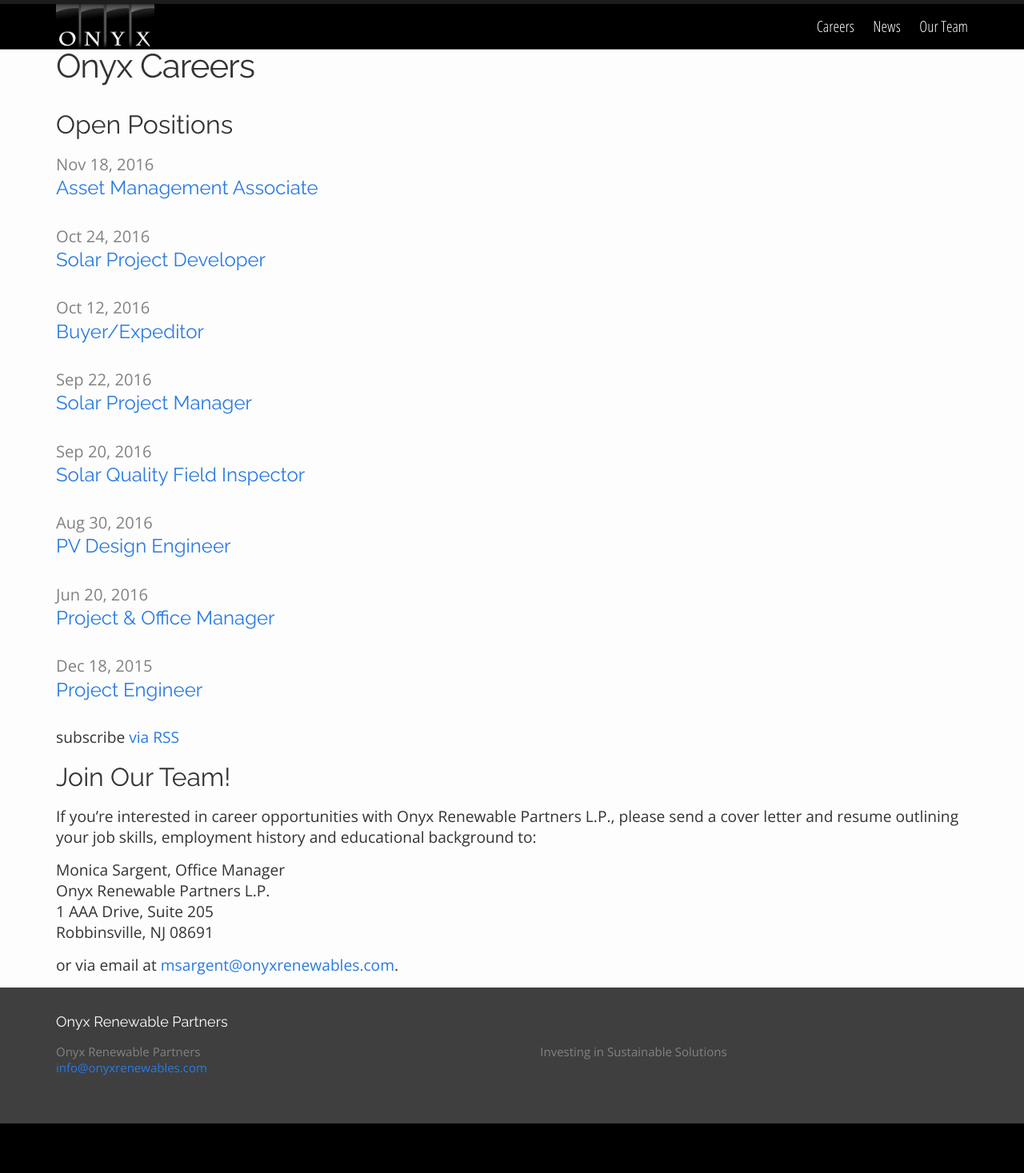
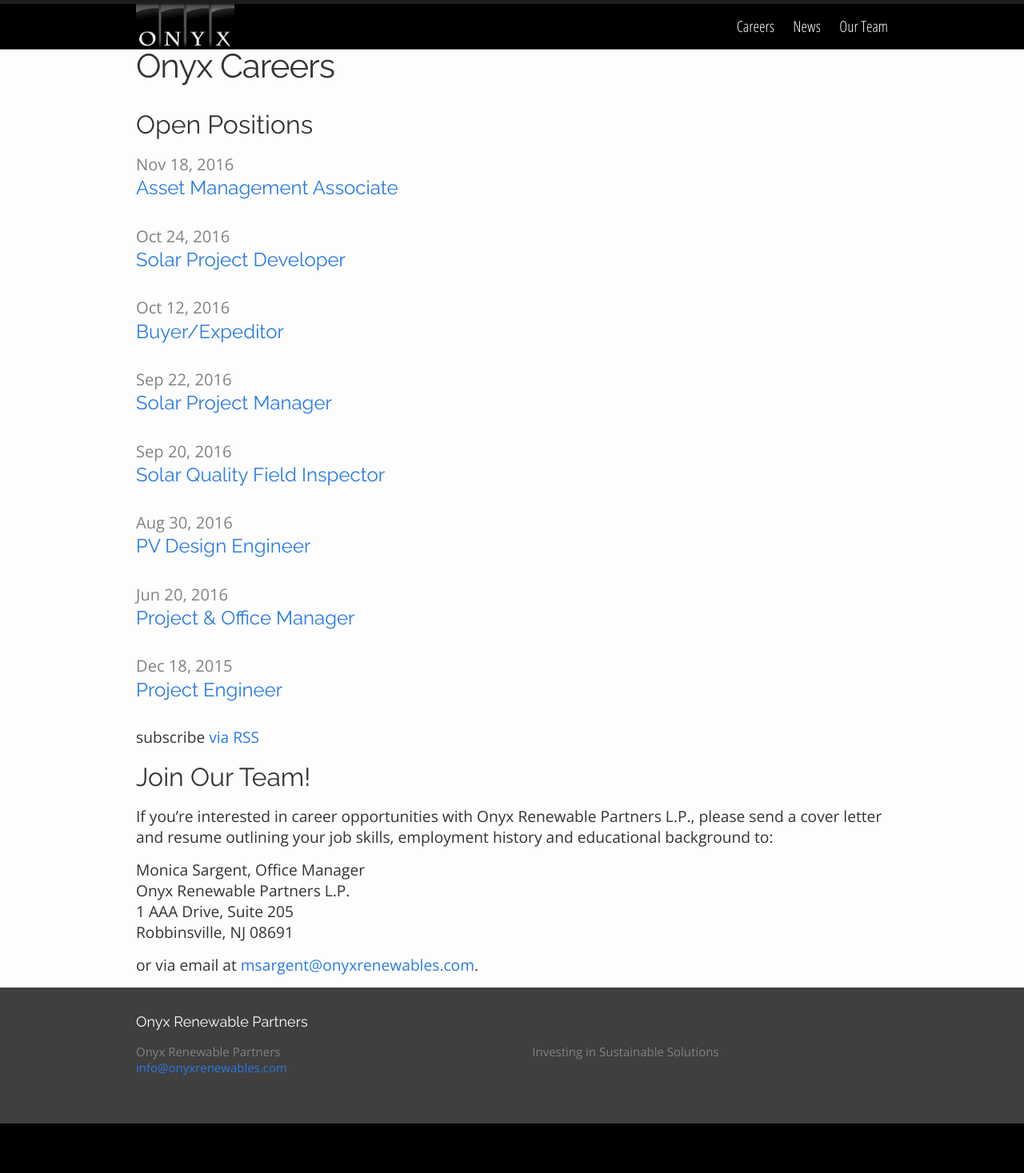
Before and after one commit to bdeixler/onyx, a Jekyll site: the page built from careers.html, in a window 1280 px wide. Shown: the whole page at 80% size. Built offline with Jekyll 4.4.1, drawn with Linux system fonts in a browser that asks for light colours; some web fonts are replaced.

Commit message:
adjusted max content-width to match home-nav breakpoints. set home-nav breakpoints to the same variables, since they shared values. may need to undo later

```diff
--- a/_sass/_home.scss
+++ b/_sass/_home.scss
@@ -23,15 +23,15 @@
 
 @include home-nav($scale: 1.25);
 
-@media screen and (max-width: 1280px) {
+@media screen and (max-width: $content-max) {
     @include home-nav($scale: 1);
 }
 
-@media screen and (max-width: 1000px) {
+@media screen and (max-width: $content-mid) {
     @include home-nav($scale: 0.82);
 }
 
-@media screen and (max-width: 800px) {
+@media screen and (max-width: $content-min) {
     @include home-nav($scale: 0.82, $text: false);
 }
 
--- a/css/main.scss
+++ b/css/main.scss
@@ -78,7 +78,7 @@
 $perspective:      100;
 
 // Width of the content area
-$content-max:    1200px;
+$content-max:    1280px;
 $content-mid:    1000px;
 $content-min:    800px;
 
```
